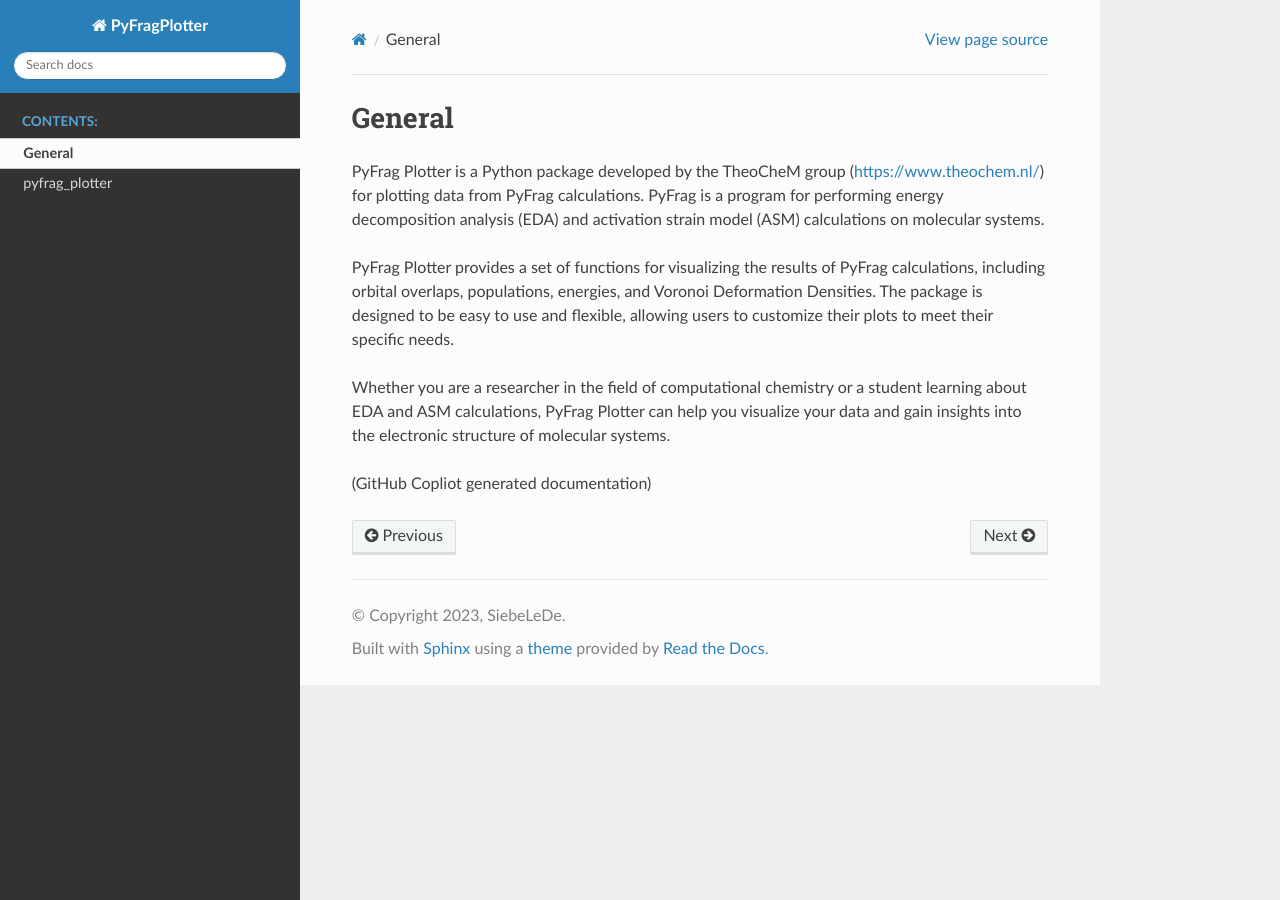
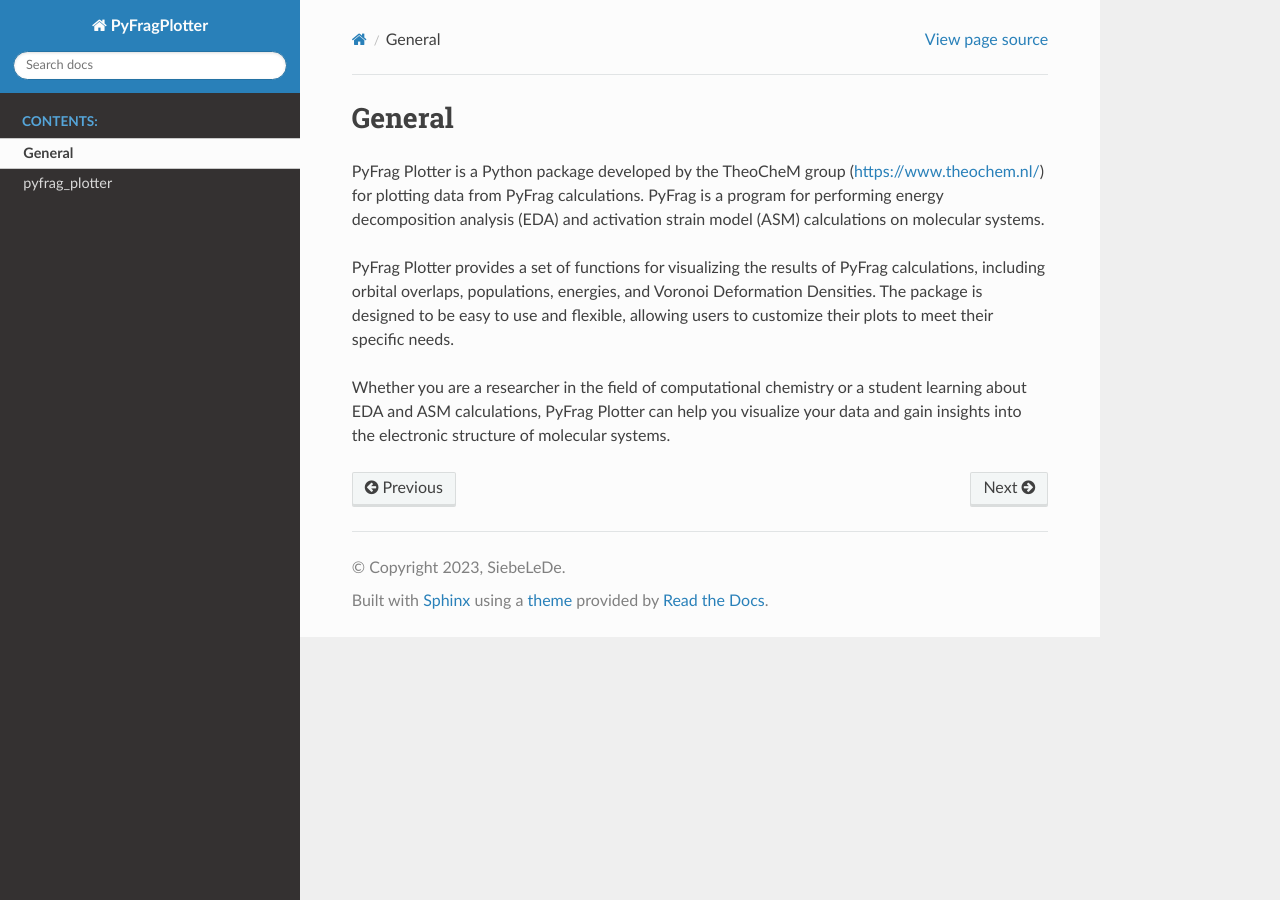
Before and after one commit to SiebeLeDe/pyfrag_plot, a Sphinx documentation site: the page built from docs/general.rst, in a window 1280 px wide. Built offline with Sphinx 7.4.7 and the Read the Docs theme 2.0.0, drawn with Linux system fonts in a browser that asks for light colours.

Commit message:
Update general.rst

```diff
--- a/docs/general.rst
+++ b/docs/general.rst
@@ -8,5 +8,3 @@ PyFrag Plotter is a Python package developed by the TheoCheM group (https://www.
 PyFrag Plotter provides a set of functions for visualizing the results of PyFrag calculations, including orbital overlaps, populations, energies, and Voronoi Deformation Densities. The package is designed to be easy to use and flexible, allowing users to customize their plots to meet their specific needs.
 
 Whether you are a researcher in the field of computational chemistry or a student learning about EDA and ASM calculations, PyFrag Plotter can help you visualize your data and gain insights into the electronic structure of molecular systems.
-
-(GitHub Copliot generated documentation)
```
